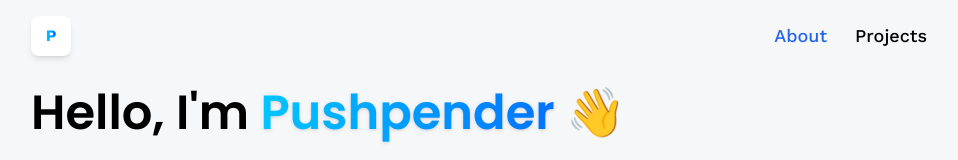
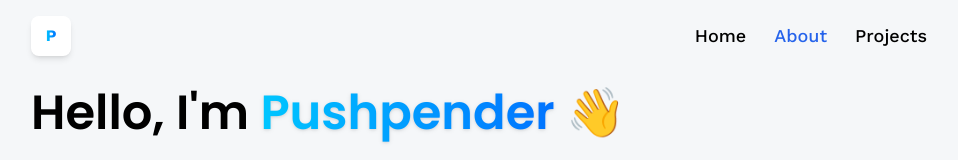
Before and after one commit to Pushpender1122/Portfolio, a React (Vite) app: page /about in a window 1280 px wide. Shown: the top 160 px of the page, without its empty margins (161-1119 px from the left). Built offline with nearby package versions, Linux system fonts and the light colour scheme.

Commit message:
Added home

```diff
--- a/src/components/Navbar.jsx
+++ b/src/components/Navbar.jsx
@@ -1,22 +1,50 @@
-import React from 'react'
-import { NavLink } from 'react-router-dom'
+import React from 'react';
+import { NavLink, useLocation } from 'react-router-dom';
 
 const Navbar = () => {
+  const location = useLocation(); // Get the current route path
+
   return (
     <header className='header'>
-            <NavLink to='/' className='w-10 h-10 rounded-lg bg-white items-center justify-center flex font-bold shadow-md'>
+      <NavLink
+        to='/'
+        className='w-10 h-10 rounded-lg bg-white items-center justify-center flex font-bold shadow-md'
+      >
         <p className='blue-gradient_text'>P</p>
       </NavLink>
+
       <nav className='flex text-lg gap-7 font-medium'>
-                <NavLink to='/about' className={({ isActive }) => isActive ? "text-blue-600" : "text-black"}>
+        {location.pathname !== '/' && (
+          <NavLink
+            to='/'
+            className={({ isActive }) =>
+              isActive ? "text-blue-600" : "text-black"
+            }
+          >
+            Home
+          </NavLink>
+        )}
+
+        <NavLink
+          to='/about'
+          className={({ isActive }) =>
+            isActive ? "text-blue-600" : "text-black"
+          }
+        >
           About
         </NavLink>
-                <NavLink to='/projects' className={({ isActive }) => isActive ? "text-blue-600" : "text-black"}>
+
+        <NavLink
+          to='/projects'
+          className={({ isActive }) =>
+            isActive ? "text-blue-600" : "text-black"
+          }
+        >
           Projects
         </NavLink>
       </nav>
     </header>
-    )
-}
+  );
+};
 
-export default Navbar
+export default Navbar;
```
Lines whose indentation alone changed are shown as unchanged.
